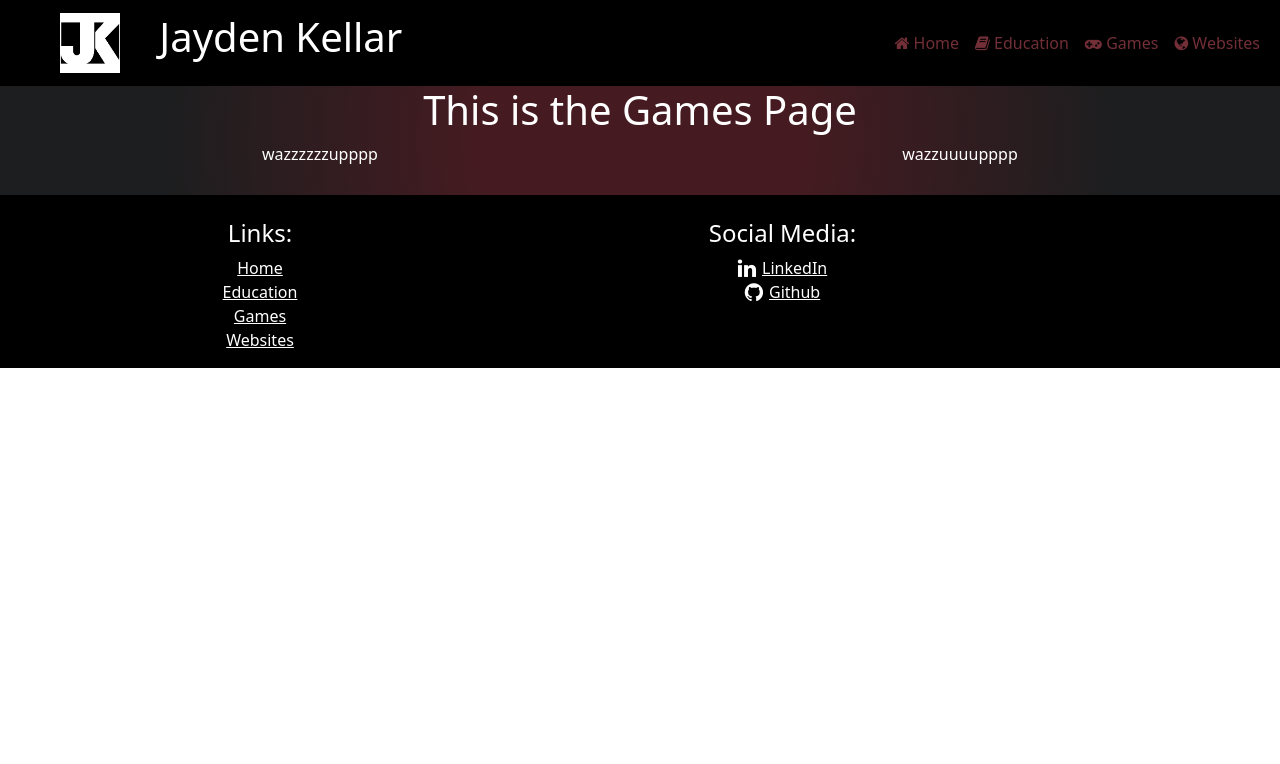
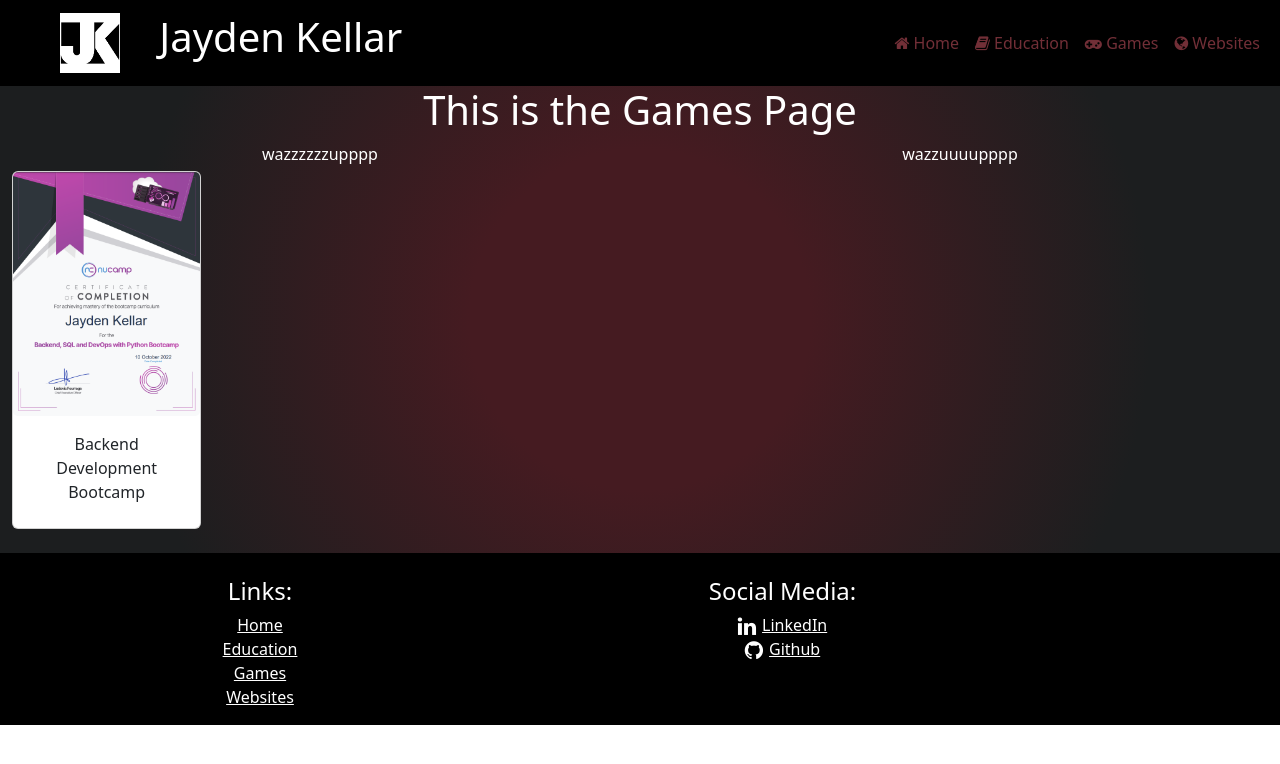
Before and after one commit to Jayden-58/simple-page, a React (Create React App) app in the folder portfolio/: page /games in a window 1280 px wide. Shown: the top 764 px of the page. Built offline with nearby package versions, Linux system fonts and the light colour scheme.

Commit message:
games page started

```diff
--- /dev/null
+++ b/portfolio/src/components/GameCard.js
@@ -0,0 +1,16 @@
+import {Card, CardImg, CardText, CardBody, CardTitle} from 'reactstrap';
+
+const GameCard = ({game}) => {
+    const {name, image} = game;
+
+    return (
+        <Card>
+            <CardImg src={image} alt={name} />
+            <CardBody>
+                <CardTitle>{name}</CardTitle>
+            </CardBody>
+        </Card>
+    )
+}
+
+export default GameCard;
--- a/portfolio/src/pages/GamesPage.js
+++ b/portfolio/src/pages/GamesPage.js
@@ -1,4 +1,6 @@
 import {Container, Row, Col} from 'reactstrap';
+import GameCard from '../components/GameCard';
+import {CERTIFICATESNUCAMP} from '../app/shared/CERTIFICATESNUCAMP'
 
 const GamesPage = () => {
     return(
@@ -16,6 +18,11 @@ const GamesPage = () => {
                     <p style = {{marginBottom: 0, paddingBottom: 5, color: 'white'}}>wazzuuuupppp</p>
                 </Col>
             </Row>
+            <Row>
+                <Col className='col-2'>
+                    <GameCard game={CERTIFICATESNUCAMP[1]}/>
+                </Col>
+            </Row>
         </Container>
     )
 };
```
